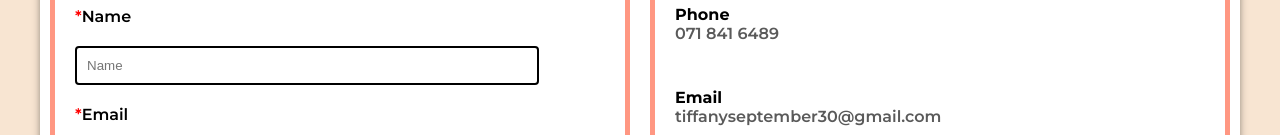
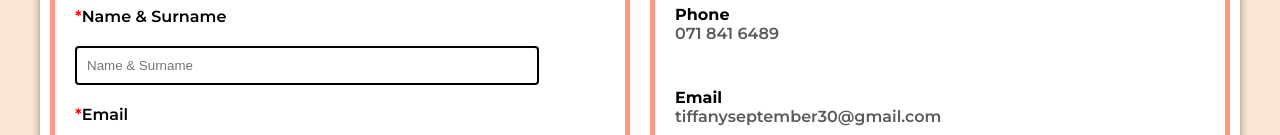
Before and after one commit to TiffanySeptember/TIFSEPP199_FTC2306_GroupA_TiffanySeptember_ITW9, a plain HTML site: page index.html in a window 1280 px wide. Shown: the part 2587-2722 px from the top of the page. Drawn offline with Linux system fonts and the light colour scheme.

Commit message:
inserted full name to contact details

```diff
--- a/index.html
+++ b/index.html
@@ -180,8 +180,13 @@
               <option value="Sales">Sales</option>
               <option value="Feedback">Feedback</option>
             </select>
-            <label for="name"><span>*</span>Name</label>
-            <input type="text" name="name" placeholder="Name" required />
+            <label for="name & surname"><span>*</span>Name & Surname</label>
+            <input
+              type="text"
+              name="name & surname"
+              placeholder="Name & Surname"
+              required
+            />
             <label for="email"><span>*</span>Email</label>
             <input type="email" name="email" placeholder="Email" required />
             <label for="message"><span>*</span>Message</label>
```
